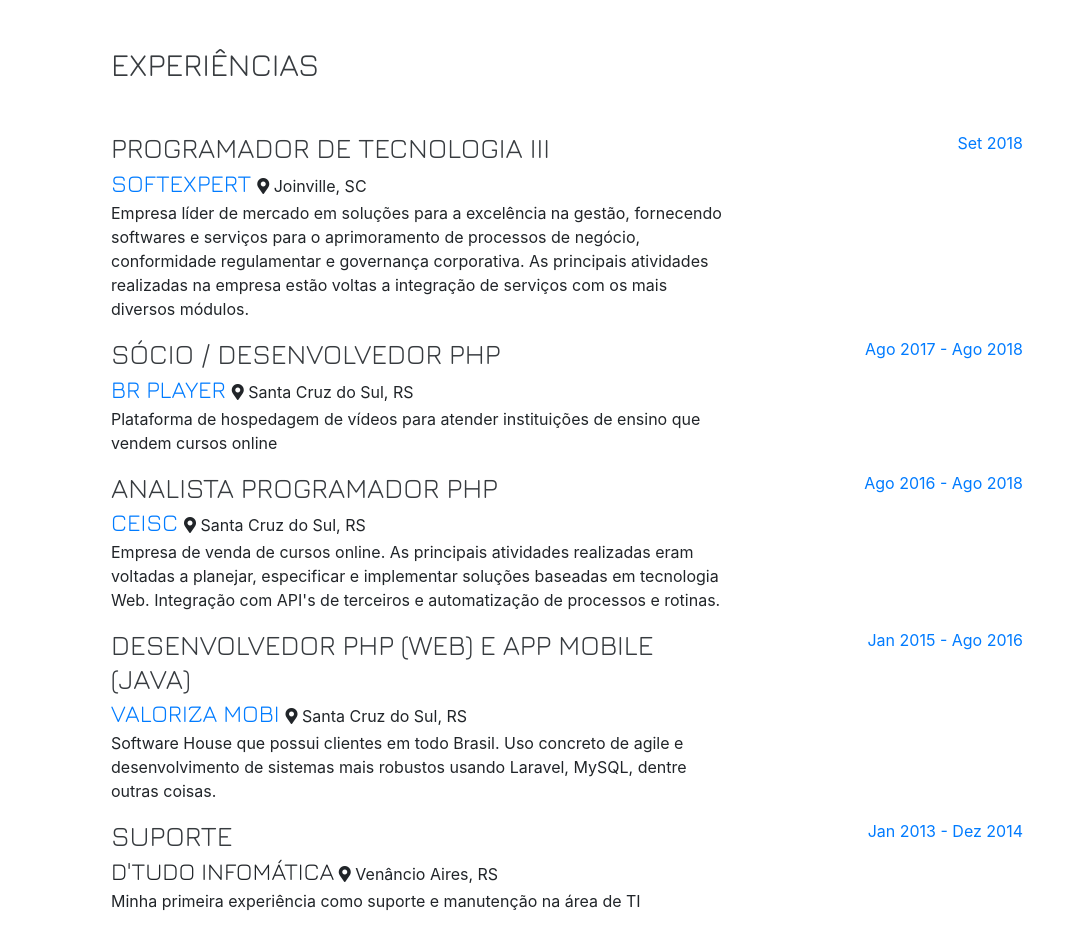
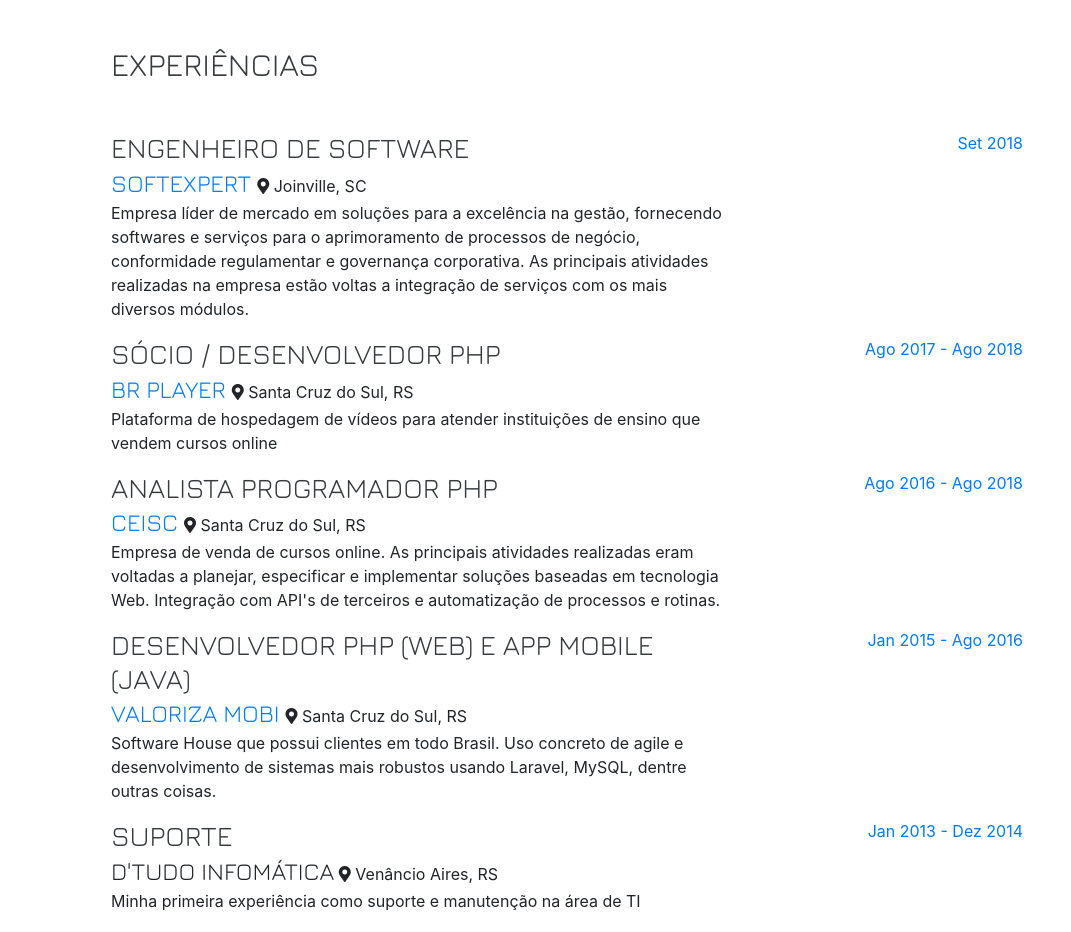
Before and after one commit to JonathanBencke/JonathanBencke.github.io, a website with bundled scripts: page index.html in a window 1280 px wide. Shown: the part 804-1736 px from the top of the page, without its empty margins (209-1280 px from the left). Built offline with nearby package versions, Linux system fonts and the light colour scheme; a script that the page names is missing; files whose address does not match are found by name.

Commit message:
Atualização cargo

```diff
--- a/index.html
+++ b/index.html
@@ -119,7 +119,7 @@
 
 			<div class="resume-item d-flex flex-column flex-md-row">
             <div class="resume-content mr-auto">
-              <h3 class="mb-0">Programador de Tecnologia III</h3>
+              <h3 class="mb-0">Engenheiro de Software</h3>
               <span class="subheading mb-3"><a href="https://softexpert.com" target="_blank"> Softexpert </a></span> <span> <i class="fa fa-map-marker-alt"></i> Joinville, SC</span>
               <p>Empresa líder de mercado em soluções para a excelência na gestão, fornecendo softwares e serviços para o aprimoramento de processos de negócio, conformidade regulamentar e governança corporativa. As principais atividades realizadas na empresa estão voltas a integração de serviços com os mais diversos módulos.</p>
             </div>
```
